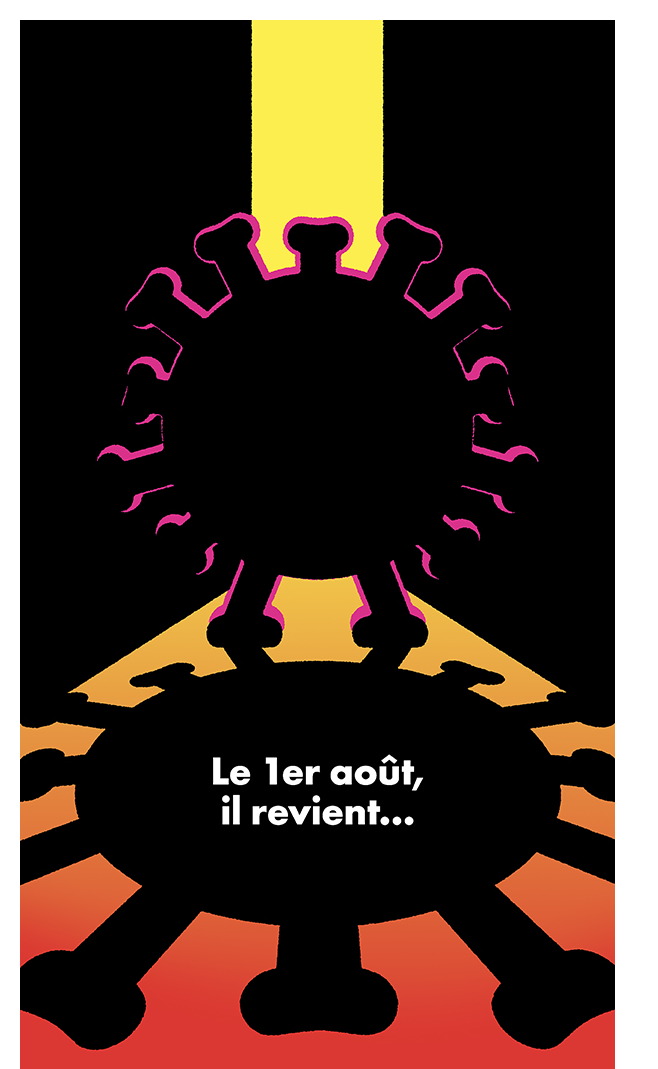
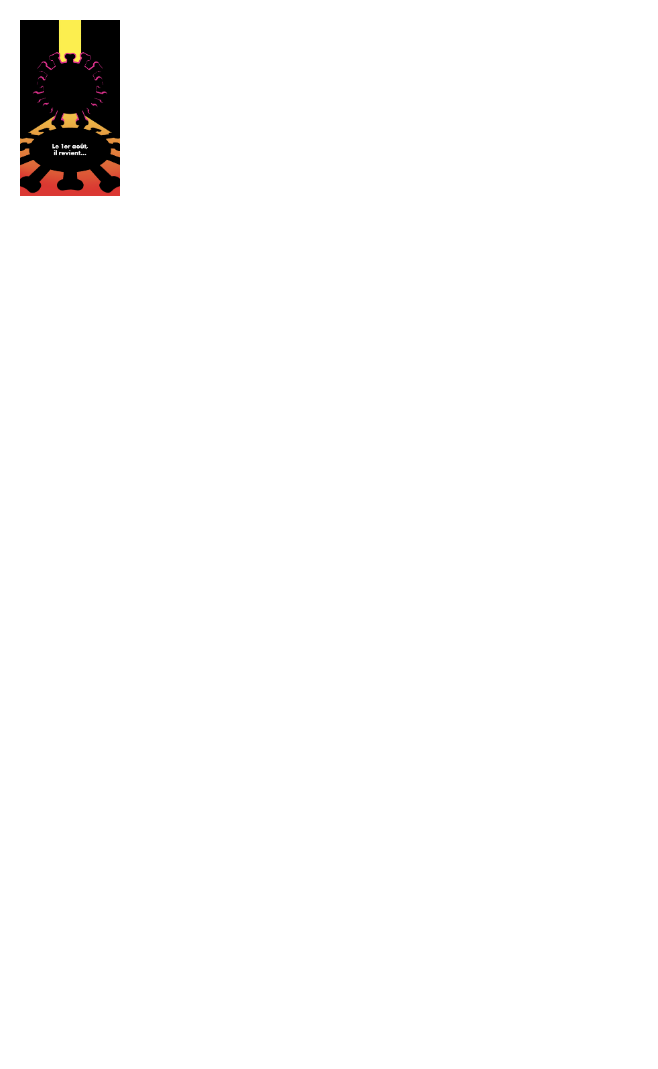
Before and after one commit to PascalArvieu/JS-Exo-II-2, a plain HTML site: page index.html in a window 1280 px wide. Shown: the whole page, without its empty margins (0-658 px from the left). After the commit the page ends 800 px from the top, so only its background shows below. Drawn offline with Linux system fonts and the light colour scheme.

Commit message:
first commit

```diff
--- a/index.html
+++ b/index.html
@@ -9,7 +9,7 @@
 </head>
 
 <body>
-    <img src="Assets/Images/Coco19Back.jpg" id="coco19"  onclick="fifo()">
+    <img src="Assets/Images/Coco19Back.jpg" id="coco19" width = "100" onclick="fifo()">
 
 
 
```
